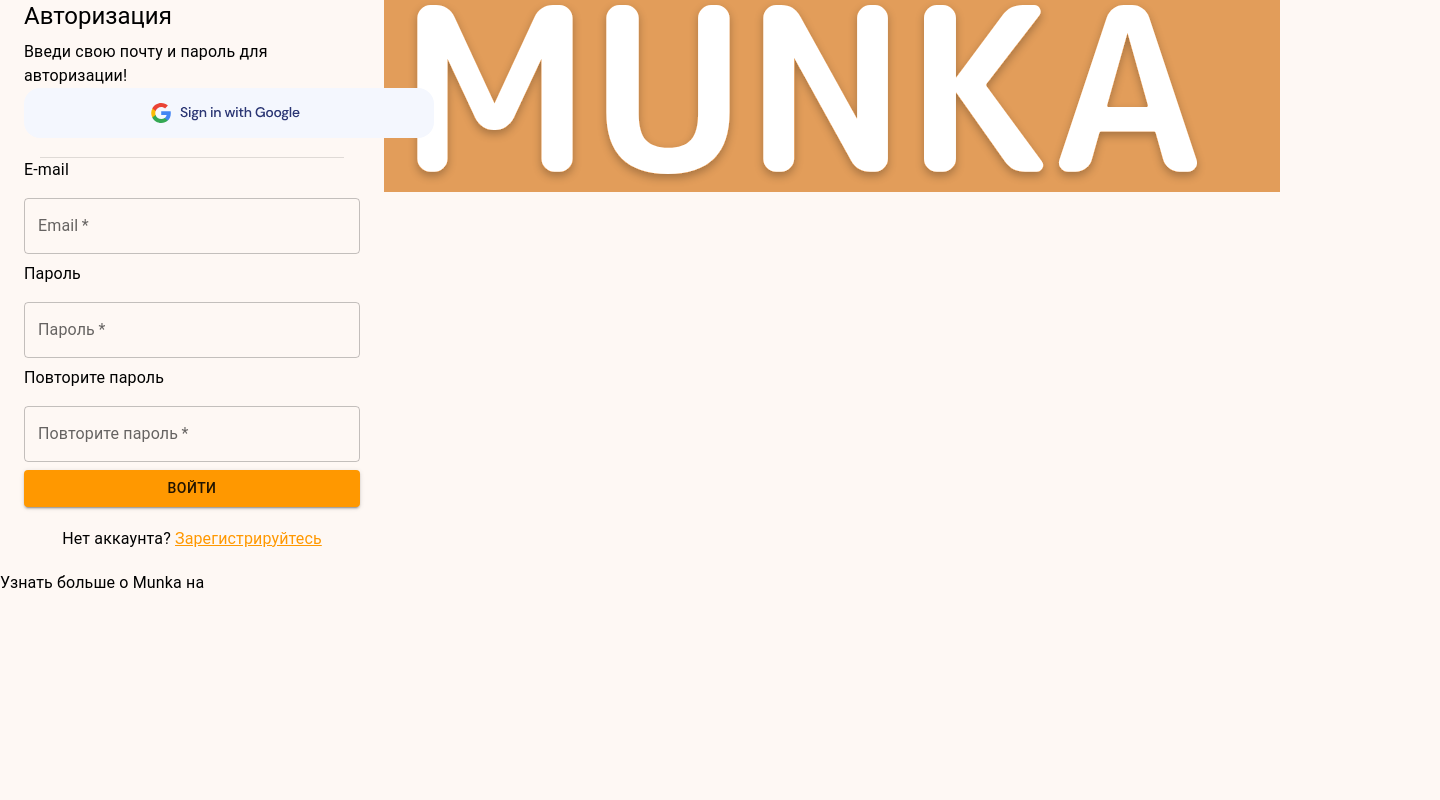
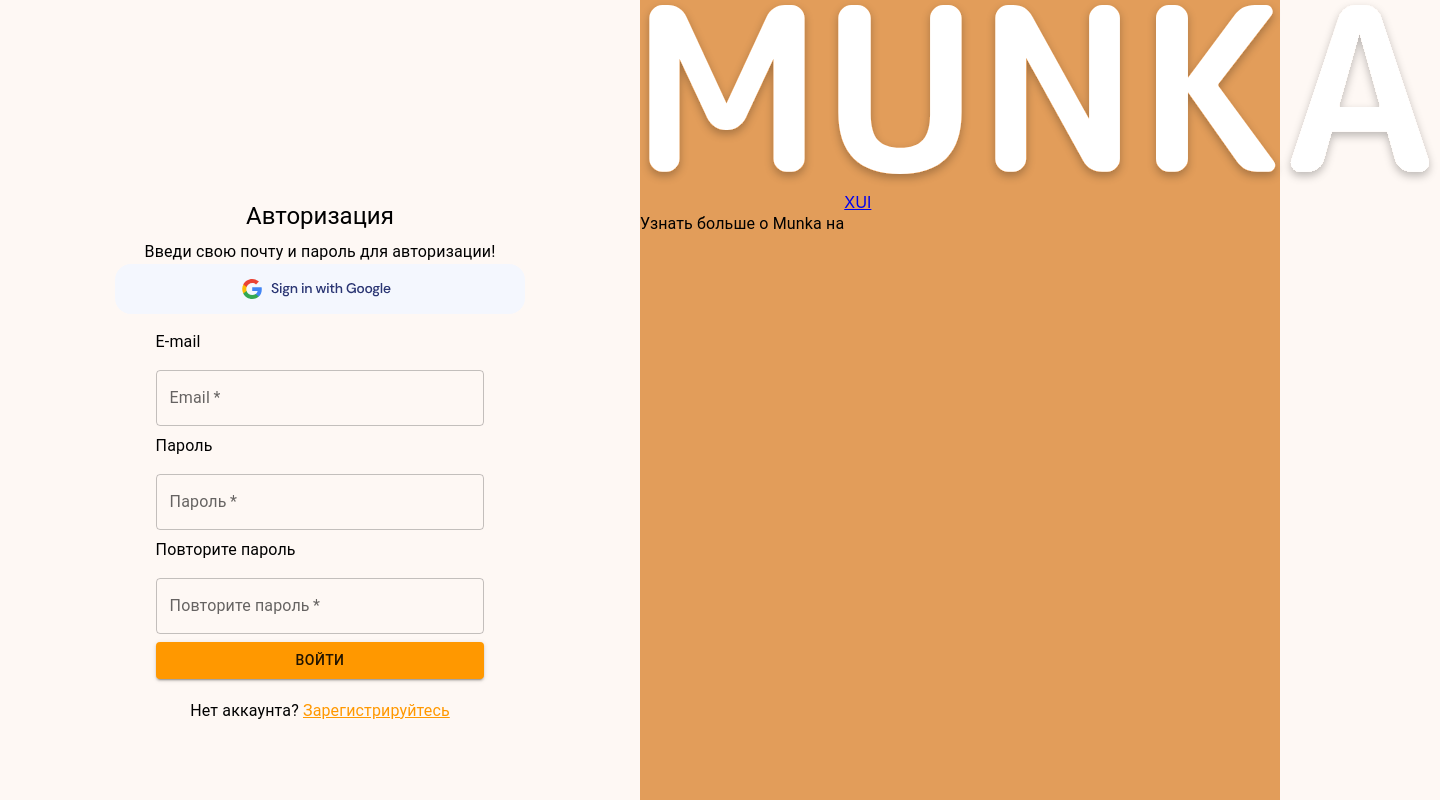
Before and after one commit to CVladim1r/Front-Munka, a React (Vite) app: page /login in a window 1280 px wide. Shown: the whole page, 1440 px wide, since content can reach past the window. Built offline with nearby package versions, Linux system fonts and the light colour scheme; the HTML template or start-up script is replaced by a standard one.

Commit message:
bug-fix-0.01v

```diff
--- a/index.html
+++ b/index.html
@@ -4,6 +4,7 @@
     <meta charset="UTF-8" />
     <link rel="icon" type="image/svg+xml" href="/icon-v2.svg" />
     <meta name="viewport" content="width=device-width, initial-scale=1.0" />
+    <link rel="stylesheet" href="/src/index.css"/>
     <title>Munka Dashboard</title>
   </head>
   <body>
--- a/src/components/Auth/AboutContainer.tsx
+++ b/src/components/Auth/AboutContainer.tsx
@@ -1,8 +1,8 @@
 import {FC} from "react";
-import { Link } from "react-router-dom";
 import { Typography, createTheme } from "@mui/material";
 import { ThemeProvider } from "@emotion/react";
 import { orange } from "@mui/material/colors";
+
 const theme = createTheme({
     palette: {
         primary: {
@@ -10,17 +10,17 @@
         },
     },
 });
+
 const About:FC = () => {
     return(
         <ThemeProvider theme={theme}>
-            <div style={{display: "flex"}}>
+            <div style={{display: "flex", width: "50%", borderEndStartRadius: '60px'}}>
                 <Typography align="center" variant="body1" style={{ marginTop: 20 }}>
                     Узнать больше о Munka на
                 </Typography>
-                <Link to='/' ></Link>
-
+                <a href="#" > XUI</a>
             </div>
-            </ThemeProvider>
+        </ThemeProvider>
     );
 }
 export default About;
--- a/src/components/Auth/AuthSwitch.tsx
+++ b/src/components/Auth/AuthSwitch.tsx
@@ -14,10 +14,9 @@
     },
 });
 
-// Перемещение между регистрацией и авторизацией
 
 const AuthSwitch: React.FC = () => {
-    const [isLogin, setIsLogin] = useState(true);
+    const [isLogin] = useState(true);
 
     return (
         <ThemeProvider theme={theme}>
--- a/src/components/Auth/Login/LoginForm.tsx
+++ b/src/components/Auth/Login/LoginForm.tsx
@@ -34,14 +34,15 @@
 
     return (
         <ThemeProvider theme={theme}>
-                <Container maxWidth = 'sm' style={{
+                <Container style={{
                 marginLeft: '0',
-                display: 'inline-block',
+                display: 'flex',
                 flexDirection: 'column',
                 alignItems: 'center',
                 justifyContent: 'center',
                 height: '100%',
-                maxWidth: '30%'
+                marginTop: '25vh',
+                width: '50%'
                 }}>
                     <Typography variant="h5" align="left" gutterBottom >
                         Авторизация
--- a/src/components/Auth/LoginImage.tsx
+++ b/src/components/Auth/LoginImage.tsx
@@ -1,8 +1,10 @@
 import {FC} from "react";
 import { orange } from "@mui/material/colors";
-import { createTheme, Container } from "@mui/material";
+import { createTheme, Box } from "@mui/material";
 import Munka from '../../assets/munka.svg';
 import { ThemeProvider } from "@emotion/react";
+import About from '../../components/Auth/AboutContainer.tsx';
+
 
 const theme = createTheme({
     palette:{
@@ -14,18 +16,20 @@
 const Image:FC = () => {
     return(
         <ThemeProvider theme={theme}>
-                <Container style={{
+                <Box style={{
                     backgroundColor:'#E29D5A',
                     height: '100%',
                     textAlign: 'left',
                     float: 'right',
                     display: 'inline-block',
-                    maxWidth: '70%',
-                    minHeight: '100',
+                    maxWidth: '50%',
+                    minHeight: '100vh',
                     marginTop: '0 top'
                 }}>
-                    <img src={Munka} alt="Munka" style={{width:'100vh'}} />
-                </Container>
+                    <img src={Munka} alt="Munka" style={{width:'100vh'}} /><About />
+                </Box>
+
+
         </ThemeProvider>
     );
 }
--- a/src/index.css
+++ b/src/index.css
@@ -1,13 +1,13 @@
 html{
-  margin: 0;
-}
+    margin: 0;
+  }
 
 body {
     margin: 0;
     padding: 0;
     font-family: -apple-system, BlinkMacSystemFont, 'Segoe UI', Roboto, Oxygen, Ubuntu, Cantarell, 'Open Sans', 'Helvetica Neue', sans-serif;
-    -webkit-font-smoothing: antialiased;
-    -moz-osx-font-smoothing: grayscale;
+    -webkit-font-smoothing: antiaaliased;
+    -moz-osx-font-smoothing: grayscle;
     background-color: #FEF8F4;
   }
 
--- a/src/pages/authentication/LoginPage.tsx
+++ b/src/pages/authentication/LoginPage.tsx
@@ -1,14 +1,12 @@
 import LoginForm from '../../components/Auth/Login/LoginForm.tsx';
 import LoginImage from '../../components/Auth/LoginImage.tsx';
-import About from '../../components/Auth/AboutContainer.tsx';
 import {FC} from 'react'
 
 const LoginPage: FC = () =>{
     return(
-        <div>
+        <div style={{display: 'flex', minHeight: "100vh"}}>
+            <LoginForm />
             <LoginImage />
-            <LoginForm />
-            <About/>
         </div>
     );
 }
```
